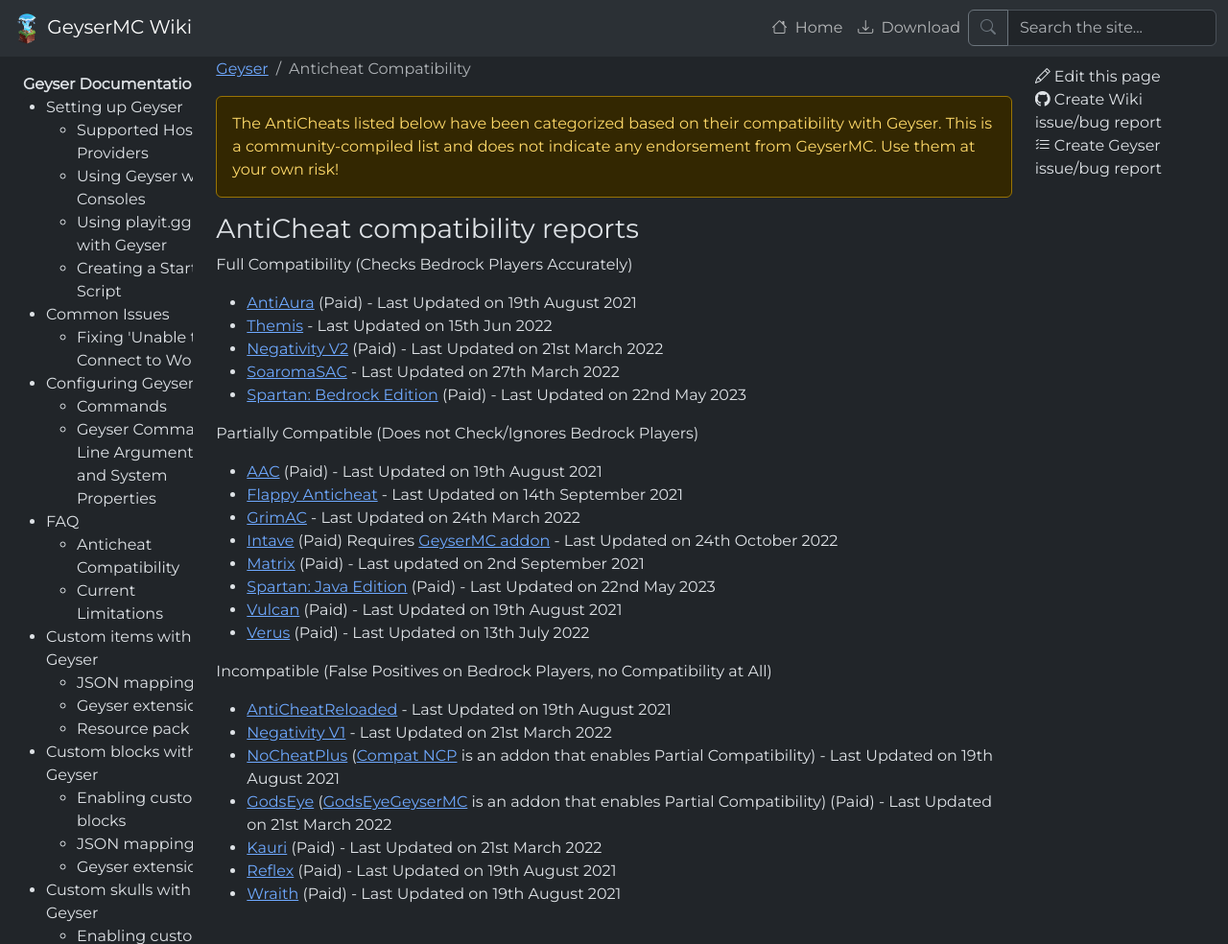
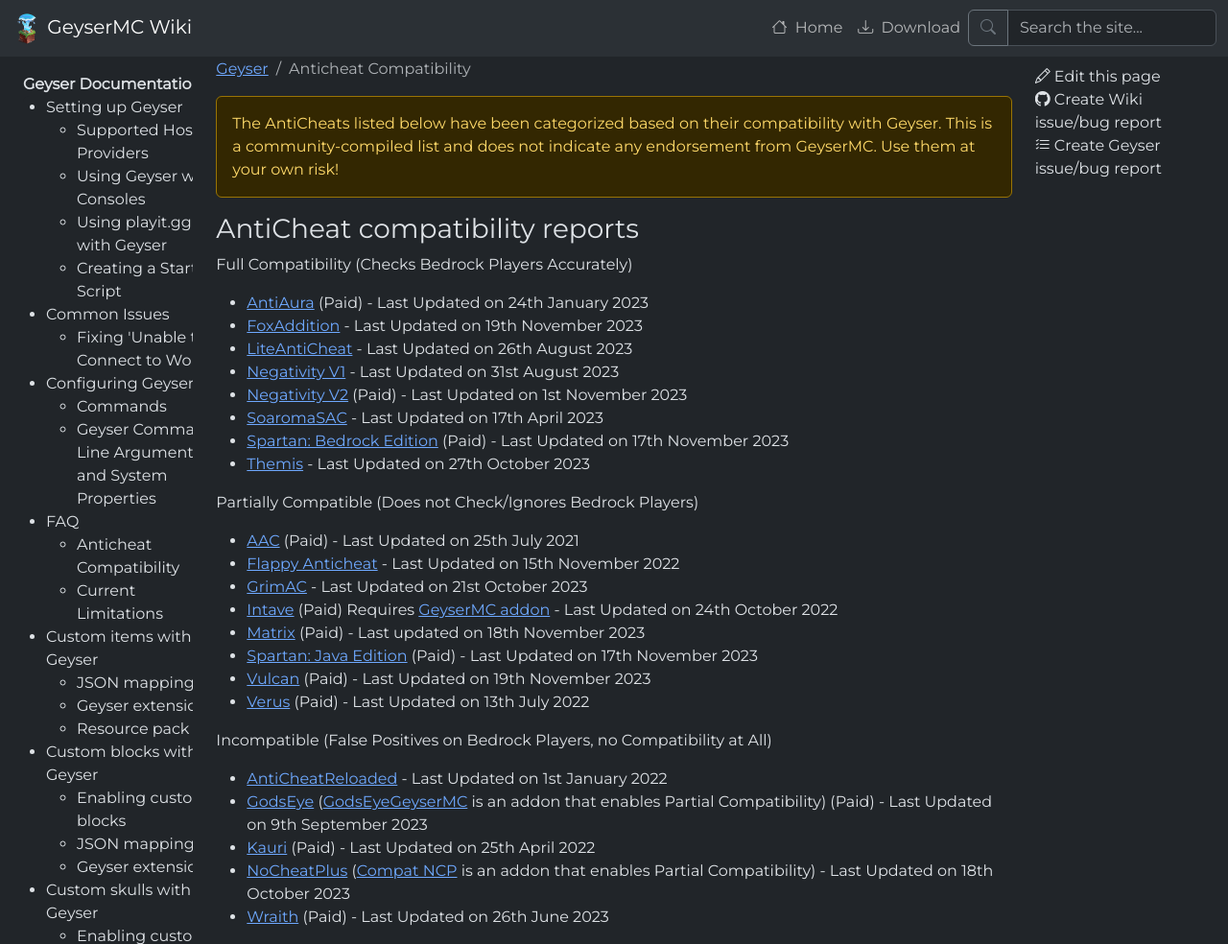
Before and after one commit to GeyserMC/GeyserWiki, a Jekyll site: the page built from _docs/geyser/anticheat-compatibility.md, in a window 1280 px wide and 984 px high. Shown: the whole window at 96% size. Built offline with Jekyll 4.4.1, drawn with Linux system fonts in a browser that asks for light colours.

Commit message:
Updating anticheat compatibility list

```diff
--- a/_docs/geyser/anticheat-compatibility.md
+++ b/_docs/geyser/anticheat-compatibility.md
@@ -10,29 +10,30 @@
 
 Full Compatibility (Checks Bedrock Players Accurately)
 
-- [AntiAura](https://www.spigotmc.org/resources/1368/){:target="_blank"} (Paid) - Last Updated on 19th August 2021
-- [Themis](https://www.spigotmc.org/resources/90766/){:target="_blank"} - Last Updated on 15th Jun 2022
-- [Negativity V2](https://www.spigotmc.org/resources/86874/){:target="_blank"} (Paid) - Last Updated on 21st March 2022
-- [SoaromaSAC](https://www.spigotmc.org/resources/87702/){:target="_blank"} - Last Updated on 27th March 2022
-- [Spartan: Bedrock Edition](https://builtbybit.com/resources/12832/){:target="_blank"} (Paid) - Last Updated on 22nd May 2023
+- [AntiAura](https://www.spigotmc.org/resources/1368/){:target="_blank"} (Paid) - Last Updated on 24th January 2023
+- [FoxAddition](https://www.spigotmc.org/resources/111260/){:target="_blank"} - Last Updated on 19th November 2023
+- [LiteAntiCheat](https://www.spigotmc.org/resources/112053/){:target="_blank"} - Last Updated on 26th August 2023
+- [Negativity V1](https://www.spigotmc.org/resources/48399/){:target="_blank"} - Last Updated on 31st August 2023
+- [Negativity V2](https://www.spigotmc.org/resources/86874/){:target="_blank"} (Paid) - Last Updated on 1st November 2023
+- [SoaromaSAC](https://www.spigotmc.org/resources/87702/){:target="_blank"} - Last Updated on 17th April 2023
+- [Spartan: Bedrock Edition](https://builtbybit.com/resources/12832/){:target="_blank"} (Paid) - Last Updated on 17th November 2023
+- [Themis](https://www.spigotmc.org/resources/90766/){:target="_blank"} - Last Updated on 27th October 2023
 
 Partially Compatible (Does not Check/Ignores Bedrock Players)
 
-- [AAC](https://www.spigotmc.org/resources/6442/){:target="_blank"} (Paid) - Last Updated on 19th August 2021
-- [Flappy Anticheat](https://www.spigotmc.org/resources/92180/){:target="_blank"} - Last Updated on 14th September 2021
-- [GrimAC](https://github.com/MWHunter/Grim){:target="_blank"} - Last Updated on 24th March 2022
+- [AAC](https://www.spigotmc.org/resources/6442/){:target="_blank"} (Paid) - Last Updated on 25th July 2021
+- [Flappy Anticheat](https://www.spigotmc.org/resources/92180/){:target="_blank"} - Last Updated on 15th November 2022
+- [GrimAC](https://github.com/MWHunter/Grim){:target="_blank"} - Last Updated on 21st October 2023
 - [Intave](https://intave.ac){:target="_blank"} (Paid) Requires [GeyserMC addon](https://github.com/intave/bedrock){:target="_blank"} - Last Updated on 24th October 2022
-- [Matrix](https://matrix.rip/){:target="_blank"} (Paid) - Last updated on 2nd September 2021
-- [Spartan: Java Edition](https://www.spigotmc.org/resources/25638/){:target="_blank"} (Paid) - Last Updated on 22nd May 2023
-- [Vulcan](https://www.spigotmc.org/resources/83626/){:target="_blank"} (Paid) - Last Updated on 19th August 2021
+- [Matrix](https://matrix.rip/){:target="_blank"} (Paid) - Last updated on 18th November 2023
+- [Spartan: Java Edition](https://www.spigotmc.org/resources/25638/){:target="_blank"} (Paid) - Last Updated on 17th November 2023
+- [Vulcan](https://www.spigotmc.org/resources/83626/){:target="_blank"} (Paid) - Last Updated on 19th November 2023
 - [Verus](https://verus.ac){:target="_blank"} (Paid) - Last Updated on 13th July 2022
 
 Incompatible (False Positives on Bedrock Players, no Compatibility at All)
 
-- [AntiCheatReloaded](https://www.spigotmc.org/resources/23799/){:target="_blank"} - Last Updated on 19th August 2021
-- [Negativity V1](https://www.spigotmc.org/resources/48399/){:target="_blank"} - Last Updated on 21st March 2022
-- [NoCheatPlus](https://ci.codemc.io/job/Updated-NoCheatPlus/job/Updated-NoCheatPlus/){:target="_blank"} ([Compat NCP](https://github.com/Updated-NoCheatPlus/CompatNoCheatPlus/){:target="_blank"} is an addon that enables Partial Compatibility) - Last Updated on 19th August 2021
-- [GodsEye](https://www.spigotmc.org/resources/69595/){:target="_blank"} ([GodsEyeGeyserMC](https://github.com/TheDejavu/GodsEyeGeyserMC/releases){:target="_blank"} is an addon that enables Partial Compatibility) (Paid) - Last Updated on 21st March 2022
-- [Kauri](https://www.spigotmc.org/resources/53721/){:target="_blank"} (Paid) - Last Updated on 21st March 2022
-- [Reflex](https://www.spigotmc.org/resources/21122/){:target="_blank"} (Paid) - Last Updated on 19th August 2021
-- [Wraith](https://www.spigotmc.org/resources/66887/){:target="_blank"} (Paid) - Last Updated on 19th August 2021
+- [AntiCheatReloaded](https://www.spigotmc.org/resources/23799/){:target="_blank"} - Last Updated on 1st January 2022
+- [GodsEye](https://www.spigotmc.org/resources/69595/){:target="_blank"} ([GodsEyeGeyserMC](https://github.com/TheDejavu/GodsEyeGeyserMC/releases){:target="_blank"} is an addon that enables Partial Compatibility) (Paid) - Last Updated on 9th September 2023
+- [Kauri](https://www.spigotmc.org/resources/53721/){:target="_blank"} (Paid) - Last Updated on 25th April 2022
+- [NoCheatPlus](https://ci.codemc.io/job/Updated-NoCheatPlus/job/Updated-NoCheatPlus/){:target="_blank"} ([Compat NCP](https://github.com/Updated-NoCheatPlus/CompatNoCheatPlus/){:target="_blank"} is an addon that enables Partial Compatibility) - Last Updated on 18th October 2023
+- [Wraith](https://www.spigotmc.org/resources/66887/){:target="_blank"} (Paid) - Last Updated on 26th June 2023
```
